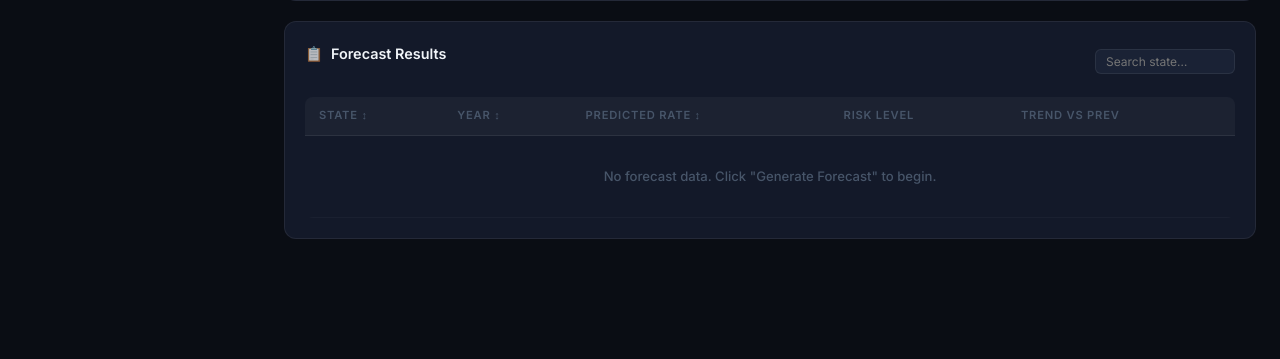
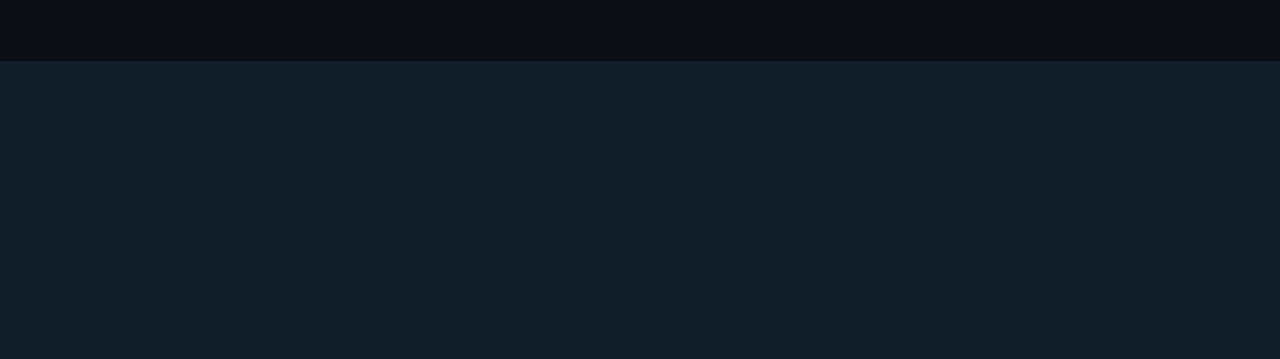
Before and after one commit to vvvvvivekkk/CrimeRatePrediction, a FastAPI app: page /dashboard in a window 1280 px wide. Shown: the part 2431-2790 px from the top of the page. After the commit the page ends 2492 px from the top, so only its background shows below. Run offline with FastAPI, Linux system fonts and the light colour scheme; data that the repository does not hold is empty.

Commit message:
updated layout sectoin

```diff
--- a/static/js/dashboard.js
+++ b/static/js/dashboard.js
@@ -593,82 +593,11 @@ function updateKPIs(predictedData) {
     document.getElementById('model-info').classList.remove('hidden');
 }
 
-/* ════════════════════════════════════════════════════════════════
-   SORTABLE PREDICTIONS TABLE
-   ════════════════════════════════════════════════════════════════ */
-function sortTable(colIdx) {
-    if (State.tableSortCol === colIdx) {
-        State.tableSortAsc = !State.tableSortAsc;
-    } else {
-        State.tableSortCol = colIdx;
-        State.tableSortAsc = true;
-    }
-    renderTable(State.tableData);
-}
-
-function renderTable(data) {
-    State.tableData = data;
-    const tbody = document.getElementById('pred-tbody');
-    const search = (document.getElementById('table-search').value || '').toLowerCase();
-    const label = document.getElementById('table-state-label');
-
-    let display = data;
-    if (search) display = data.filter(d => d.state_name.toLowerCase().includes(search));
-
-    // Sort
-    const col = State.tableSortCol;
-    const asc = State.tableSortAsc;
-    display = [...display].sort((a, b) => {
-        const va = col === 0 ? a.state_name : col === 1 ? a.year : a.predicted_crime_rate;
-        const vb = col === 0 ? b.state_name : col === 1 ? b.year : b.predicted_crime_rate;
-        return asc ? (va > vb ? 1 : -1) : (va < vb ? 1 : -1);
-    });
-
-    label.textContent = `${display.length} records`;
-
-    const empty = document.getElementById('table-empty');
-    if (!display.length) {
-        empty.classList.remove('hidden');
-        tbody.innerHTML = '';
-        return;
-    }
-    empty.classList.add('hidden');
-
-    const badge = lvl => {
-        const cls = { High: 'badge-high', Medium: 'badge-medium', Low: 'badge-low' }[lvl] || 'badge-low';
-        return `<span class="badge ${cls}">${lvl}</span>`;
-    };
-
-    // Compute trend vs previous year per state
-    const prevMap = {};
-    data.forEach(r => {
-        const key = `${r.state_name}-${r.year - 1}`;
-        prevMap[`${r.state_name}-${r.year}`] = r.predicted_crime_rate;
-    });
-
-    tbody.innerHTML = display.map(r => {
-        const prev = prevMap[`${r.state_name}-${r.year - 1}`];
-        let trend = '–';
-        if (prev !== undefined) {
-            const diff = r.predicted_crime_rate - prev;
-            trend = diff > 0
-                ? `<span style="color:#ef4444;">▲ ${diff.toFixed(1)}</span>`
-                : `<span style="color:#10b981;">▼ ${Math.abs(diff).toFixed(1)}</span>`;
-        }
-        return `<tr>
-          <td>${r.state_name}</td>
-          <td>${r.year}</td>
-          <td>${r.predicted_crime_rate.toFixed(2)}</td>
-          <td>${badge(r.crime_level)}</td>
-          <td>${trend}</td>
-        </tr>`;
-    }).join('');
-}
-
-function updateTable(predictedData) {
-    renderTable(predictedData);
-    document.getElementById('table-search').addEventListener('input', () => renderTable(State.tableData));
-}
+/* Forecast Results table removed — these stubs prevent runtime errors
+   in any code paths that still call updateTable / renderTable.        */
+function sortTable() {}
+function renderTable(data) { State.tableData = data || []; }
+function updateTable(data) { renderTable(data); }
 
 /* ════════════════════════════════════════════════════════════════
    REFRESH ALL CHARTS
@@ -707,12 +636,10 @@ function refreshAllCharts() {
         buildRiskChart(high, med, low);
         updateKPIs(predictedData);
         updateMapLayer(latest);
-        updateTable(predictedData);
     } else {
         buildBarChart([], []);
         buildRiskChart(0, 0, 0);
         updateMapLayer([]);
-        updateTable([]);
     }
     buildFeatureChart(historicalData, sel.length === 1 ? sel[0] : null);
     buildGrowthChart(historicalData);
@@ -855,7 +782,6 @@ async function init() {
     initMap();
     setupMultiSelectUI();
     setupYearFilter();
-    setupScrollToForecastResults();
     await loadFeatureImportance();
 
     const states = await loadStates();
--- a/templates/dashboard.html
+++ b/templates/dashboard.html
@@ -165,10 +165,7 @@
             </div>
 
             <!-- Scroll shortcuts -->
-            <div class="dashboard-actions">
-                <a href="#forecast-section" class="btn btn-outline scroll-to-forecast">↓ Scroll to Forecast</a>
-                <button type="button" class="btn btn-outline scroll-to-forecast-results" id="btn-scroll-to-results" aria-label="Scroll to Forecast Results table">↓ Forecast Results Table</button>
-            </div>
+
 
             <!-- ── Row 1: Heatmap | Line chart ── -->
             <div class="charts-row two-col">
@@ -240,39 +237,6 @@
                 </div>
             </div>
 
-            <!-- ── Predictions Table (Forecast Results) ── -->
-            <div class="chart-card table-card" id="forecast-results-section" data-scroll-target="forecast-results">
-                <div class="chart-title-row">
-                    <div class="chart-title"><span class="icon">📋</span> Forecast Results</div>
-                    <div style="display:flex;gap:8px;align-items:center;">
-                        <span id="table-state-label" class="text-sm"></span>
-                        <input type="text" id="table-search" placeholder="Search state…"
-                            style="padding:4px 10px;border-radius:6px;border:1px solid var(--border);background:var(--surface-2);color:var(--text-primary);font-size:12px;width:140px;">
-                    </div>
-                </div>
-                <div id="table-empty" class="empty-state hidden">No forecast data. Click "Generate Forecast" to begin.
-                </div>
-                <div class="table-wrapper">
-                    <table class="data-table" id="pred-table">
-                        <thead>
-                            <tr>
-                                <th onclick="sortTable(0)" class="sortable">State ↕</th>
-                                <th onclick="sortTable(1)" class="sortable">Year ↕</th>
-                                <th onclick="sortTable(2)" class="sortable">Predicted Rate ↕</th>
-                                <th>Risk Level</th>
-                                <th>Trend vs Prev</th>
-                            </tr>
-                        </thead>
-                        <tbody id="pred-tbody">
-                            <tr>
-                                <td colspan="5" style="text-align:center;color:var(--text-muted);padding:30px;">No
-                                    forecast data. Click "Generate Forecast" to begin.</td>
-                            </tr>
-                        </tbody>
-                    </table>
-                </div>
-            </div>
-
         </main>
     </div>
 
```
Also changed, not shown: 1 other file.
